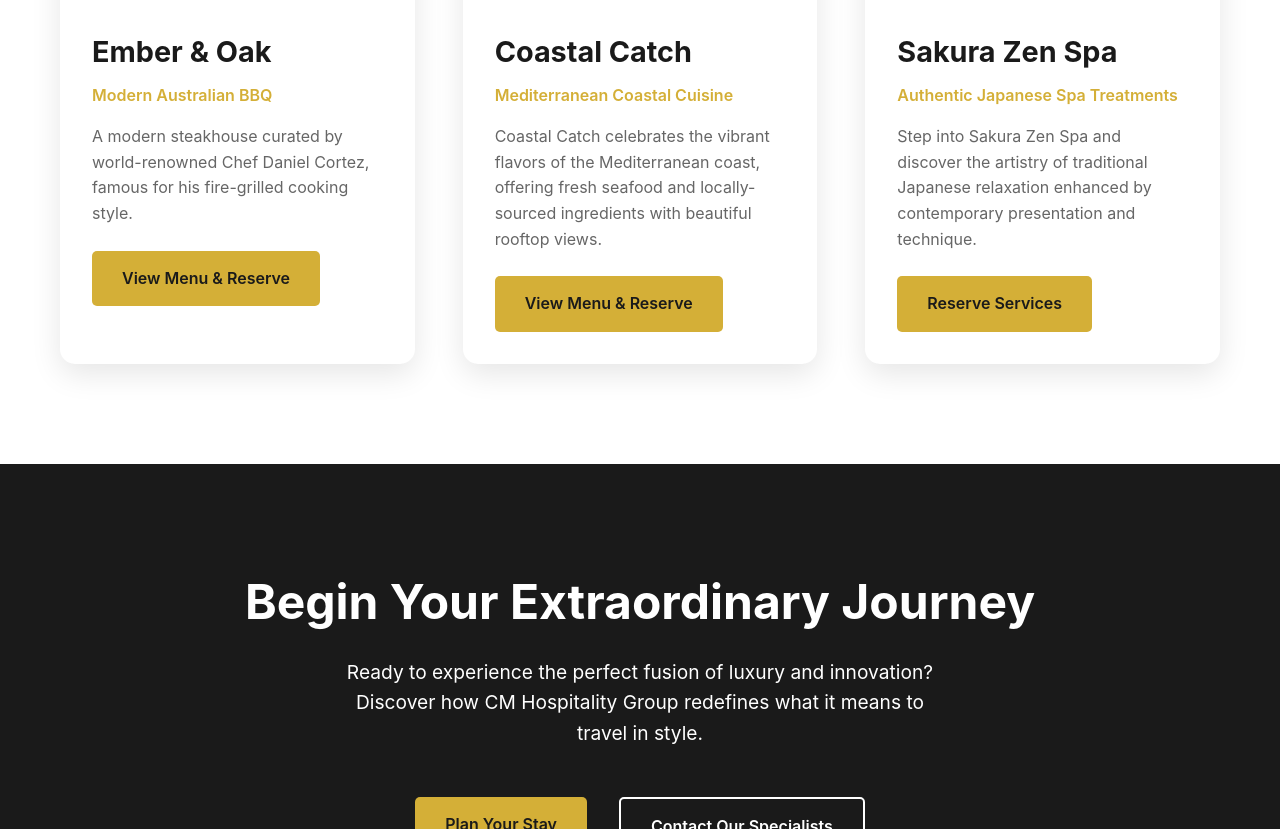
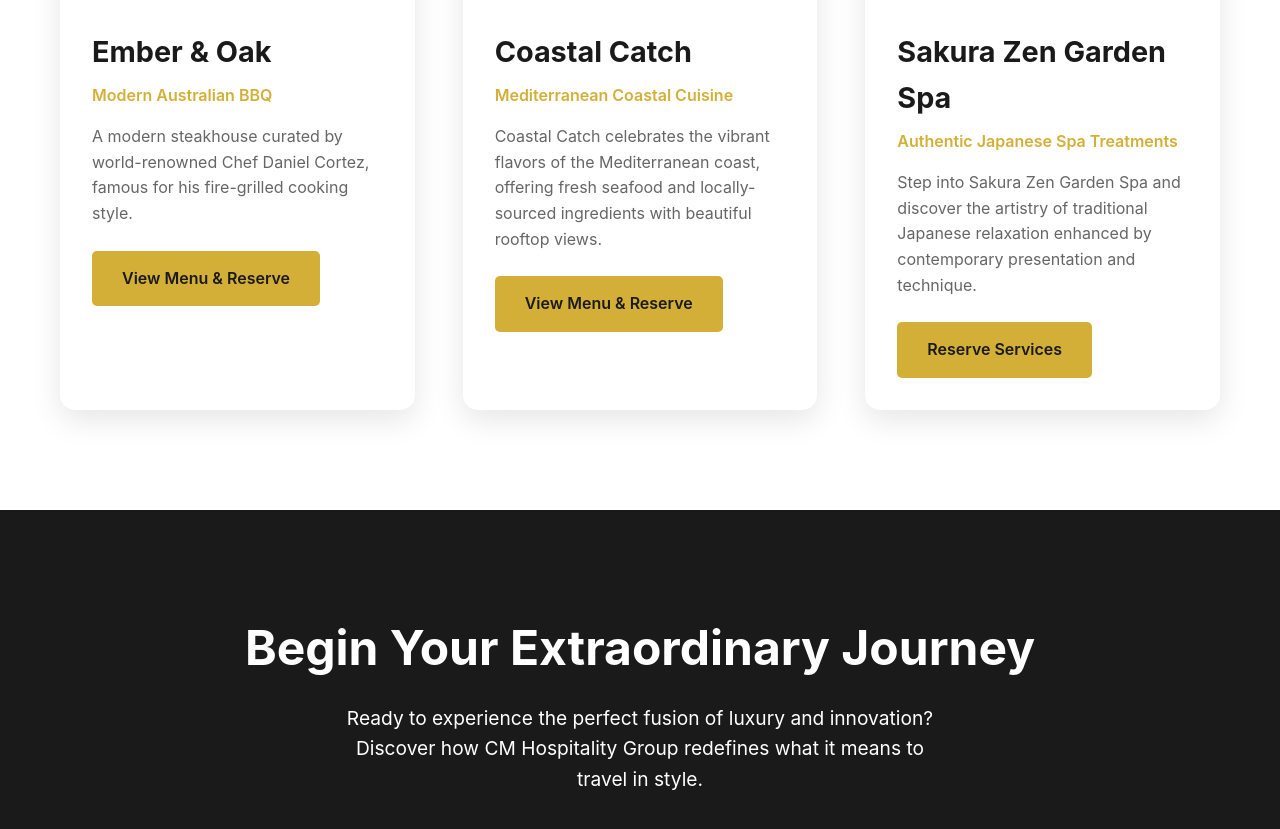
Before and after one commit to Intagonizer/Joshua-Intagliata, a plain HTML site: page hospitality.html in a window 1280 px wide. Shown: the part 2078-2907 px from the top of the page. Drawn offline with Linux system fonts and the light colour scheme.

Commit message:
Update hospitality.html

```diff
--- a/hospitality.html
+++ b/hospitality.html
@@ -464,9 +464,9 @@
                     <div class="restaurant-image" style="background-image: url('images/spa_wellness.png')">
                     </div>
                     <div class="restaurant-content">
-                        <h3>Sakura Zen Spa</h3>
+                        <h3>Sakura Zen Garden Spa</h3>
                         <div class="cuisine-type">Authentic Japanese Spa Treatments</div>
-                        <p>Step into Sakura Zen Spa and discover the artistry of traditional Japanese relaxation enhanced by contemporary presentation and technique.</p>
+                        <p>Step into Sakura Zen Garden Spa and discover the artistry of traditional Japanese relaxation enhanced by contemporary presentation and technique.</p>
                         <a href="#" class="btn">Reserve Services</a>
                     </div>
                 </div>
```
